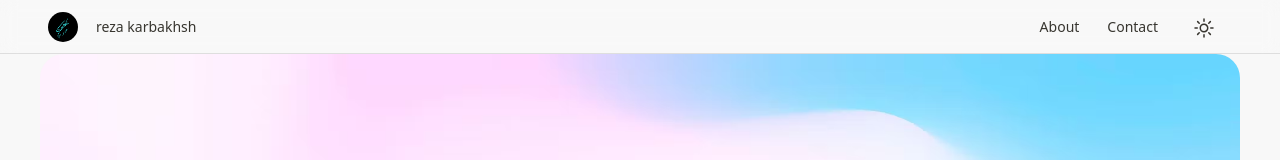
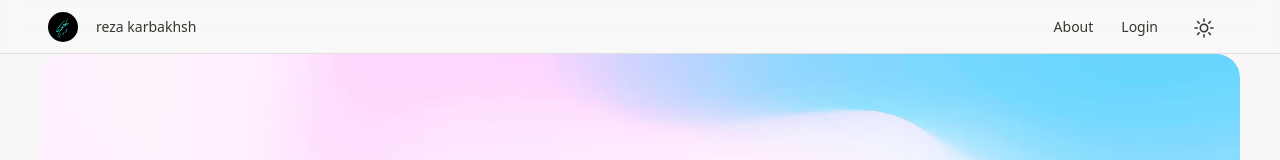
Before and after one commit to selengr/english-training-web, a Next.js app: page / in a window 1280 px wide. Shown: the top 160 px of the page. Built offline with nearby package versions, Linux system fonts and the light colour scheme; what random would draw is missing.

Commit message:
complete authentication

```diff
--- a/app/(auth)/auth/login/page.tsx
+++ b/app/(auth)/auth/login/page.tsx
@@ -33,6 +33,7 @@ const Login = () => {
             const data = await response.json();
 
             Cookies.set('token', data.token);
+            Cookies.set('username', data.username);
 
             if(data.token) {
 
@@ -122,12 +123,18 @@ const Login = () => {
                                             className="text-red-500 mt-1 text-sm"
                                         />
                                     </div>
-                                    <button
+                                  <div className="flex justify-between">
+                                  <button
                                         type="submit"
-                                        className="bg-my-dark opacity-90 text-white px-4 py-2 rounded-md hover:bg-blue-500 focus:outline-none focus:border-my-border"
+                                        className="bg-my-dark opacity-90 text-white px-4 py-2 rounded-md hover:bg-slate-700 focus:outline-none focus:border-my-border"
                                     >
                                         Login
                                     </button>
+
+                                    <Link href="register" className="text-sm bottom-0 hover:border-b-2 border-slate-800  mt-3 " >
+                                         Create Account
+                                    </Link>
+                                  </div>
                                 </Form>
                             );
                         }}
--- a/app/(auth)/auth/register/page.tsx
+++ b/app/(auth)/auth/register/page.tsx
@@ -179,7 +179,7 @@ const Register = () => {
 
                                       <button
                                         type="submit"
-                                        className="bg-my-dark  opacity-90 text-white px-4 py-2 rounded-md hover:bg-blue-500 focus:outline-none focus:border-my-border"
+                                        className="bg-my-dark  opacity-90 text-white px-4 py-2 rounded-md hover:bg-slate-700 focus:outline-none focus:border-my-border"
                                     >
                                         register
                                     </button>
--- a/app/(firstView)/page.tsx
+++ b/app/(firstView)/page.tsx
@@ -15,7 +15,7 @@ import axios from "axios"
 
 
 
-const fetcher = (url) => axios.post(url).then(res => res.data);
+// const fetcher = (url) => axios.post(url).then(res => res.data);
 
 
 
--- a/app/api/auth/login/route.ts
+++ b/app/api/auth/login/route.ts
@@ -40,7 +40,7 @@ export async function POST(request , res ) {
             // console.log('requestData :>> ', requestData);
            if (requestData.password === userExists.password) {
 
-                 console.log('userExists._id thhhhhhhhhhhhhhhhhhhhhis  is a test just :>> ', userExists._id);
+                 console.log('userExists._id thhhhhhhhhhhhhhhhhhhhhis  is a test just :>> ', userExists);
 
                  const user = new LoginedInUsers({
                    userId : userExists._id,
@@ -67,26 +67,25 @@ export async function POST(request , res ) {
                         pass: "222739fffe31e8"
                         }
                     });
-                         console.log('userExists.confirmCode---------------------- :>> ', userExists.confirmCode);
 
                         const code = userExists.confirmCode
                         const info = await transporter.sendMail({
                         from: 'reza1997karbakhsh@gmail.com', // sender address
-                        to: "ahad.mirhabibi@gmail.com", // list of receivers
+                        to: userExists.email, // list of receivers
                         subject: "Hello ✔", // Subject line
                         // text: userExists.confirmCode, // plain text body
                         html: `<h1>${code}</h1>`, // html body
                         })
 
 
-                    return new Response(JSON.stringify({ token , status : 302 }), { status: 302 });
+                    return new Response(JSON.stringify({ token , username : userExists.username, status : 302 }), { status: 302 });
 
 
 
 
                     //  return new Response(redirect("/auth/verify"))
                  }else {
-                    return new Response(JSON.stringify({ token }), { status: 200 });
+                    return new Response(JSON.stringify({ token , username : userExists.username }), { status: 200 });
                  }
 
 
--- a/components/header/index.jsx
+++ b/components/header/index.jsx
@@ -1,8 +1,16 @@
+'use client'
+
 import Image from "next/image";
 import styles from "../../styles/components/header/header.module.css"
 import Link from "next/link";
+import Cookies from 'js-cookie';
 
 const Header = () => {
+
+
+    const token = Cookies.get('token')
+    const username = Cookies.get('username')
+
     return (
         <>
             <div className={styles["landing-top"]}>
@@ -15,7 +23,12 @@ const Header = () => {
                > <label >About</label></Link>
 
 
-                 <label className="sm:ml-2 ml-0">Contact</label>
+               <Link href="/auth/login"
+               className="overflow-hidden" passHref
+               >  <label className="sm:ml-2 ml-0">{`${token ? username : "Login"}`}</label></Link>
+
+
+                 {/* <label className="sm:ml-2 ml-0">Contact</label> */}
                </div>
 
 
```
